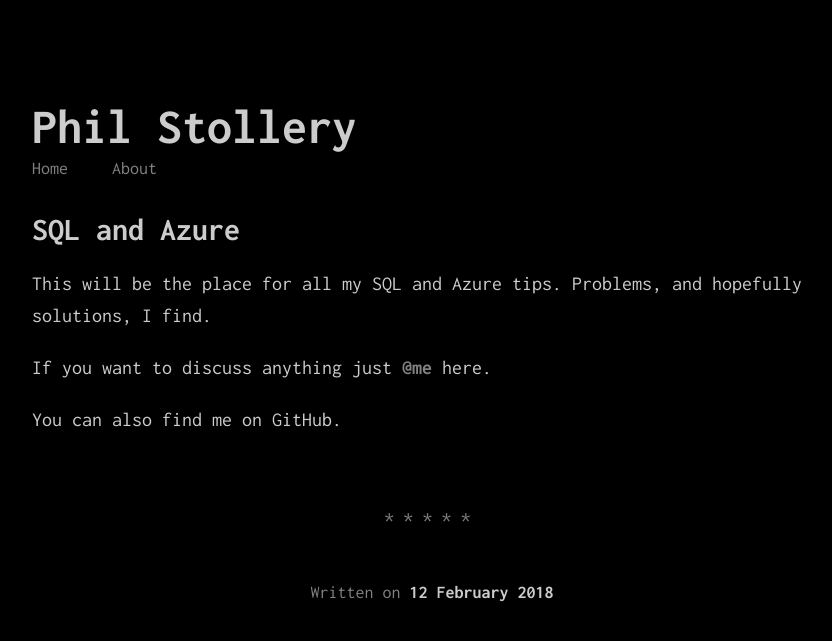
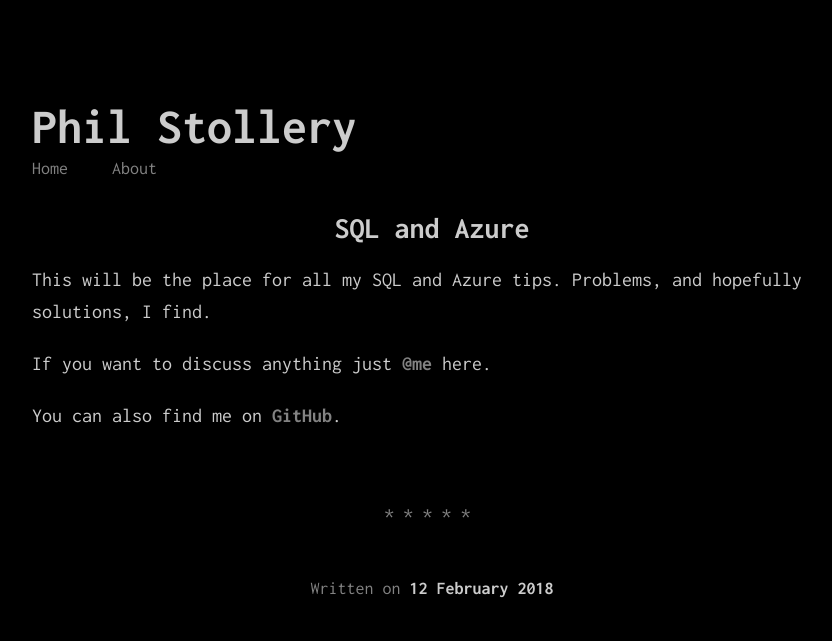
Before and after one commit to PhilStollery/philstollery.github.io, a Jekyll site: the page built from _posts/2018-02-12-sql-and-azurethis.md, in a window 1280 px wide. Shown: the top 641 px of the page, without its empty margins (208-1040 px from the left). Built offline with Jekyll 4.4.1, drawn with Linux system fonts in a browser that asks for light colours; part of the change alters nothing that is shown.

```diff
--- a/_posts/2018-02-12-sql-and-azurethis.md
+++ b/_posts/2018-02-12-sql-and-azurethis.md
@@ -1,12 +1,12 @@
 ---
 layout: post
-microblog: true
+title: "SQL and Azure"
+microblog: false
 date: 2018-02-12 09:07 -0000
 guid: http://philstollery.micro.blog/2018/02/12/sql-and-azurethis.html
 ---
-# SQL and Azure
 This will be the place for all my SQL and Azure tips. Problems, and hopefully solutions, I find.
 
 If you want to discuss anything just [@me](https://micro.blog/philstollery) here.
 
-You can also find me on GitHub.
+You can also find me on [GitHub]([github.com/PhilStoll...](https://github.com/PhilStollery) "philstollery").
```
